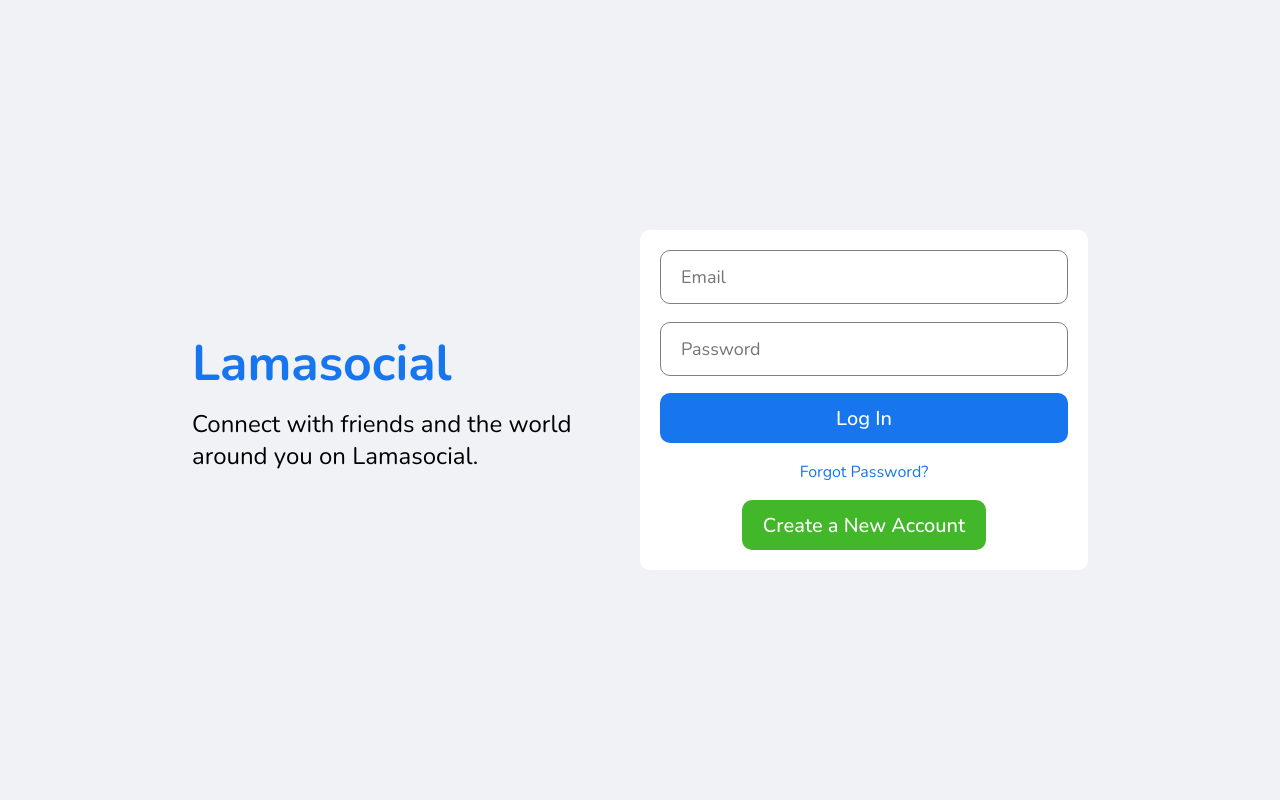
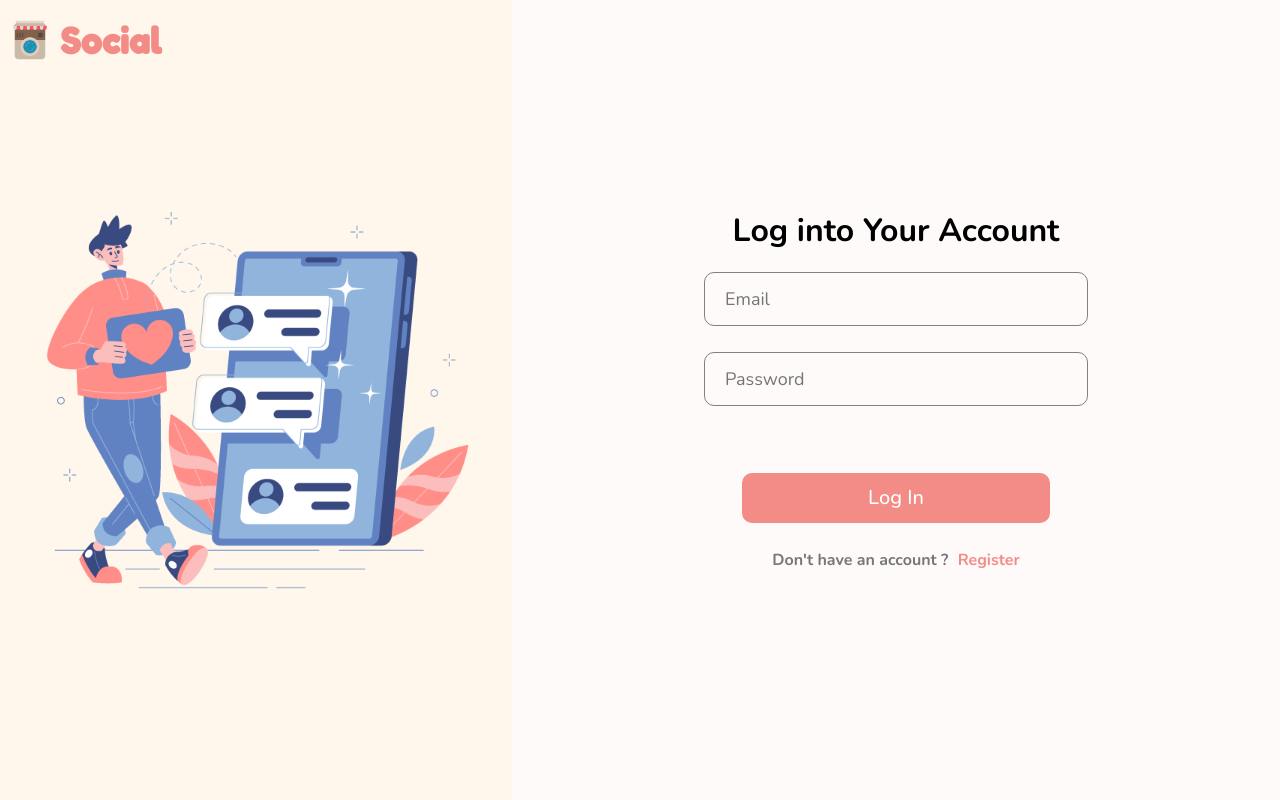
Before and after one commit to Sabbir-Rahman/socialMediaMern, a React (Create React App) app in the folder client/: page /login in a window 1280 px wide. Built offline with nearby package versions, Linux system fonts and the light colour scheme.

Commit message:
login UI done

```diff
--- a/client/src/pages/login/Login.jsx
+++ b/client/src/pages/login/Login.jsx
@@ -1,34 +1,47 @@
-import React from 'react'
-import { useContext,useRef } from 'react'
-import "./login.css"
-import { loginCall } from '../../apiCalls'
-import {AuthContext} from "../../context/AuthContext"
 import { CircularProgress } from "@material-ui/core";
+import React, { useContext, useRef } from "react";
+import { useHistory } from "react-router-dom";
+import { loginCall } from "../../apiCalls";
+import { AuthContext } from "../../context/AuthContext";
+import "./login.css";
 
 export default function Login() {
-    const email = useRef()
-    const password = useRef()
+  const email = useRef();
+  const password = useRef();
+  const history = useHistory();
 
-    const { user,isFetching,error, dispatch } = useContext(AuthContext)
+  const { user, isFetching, error, dispatch } = useContext(AuthContext);
 
-    console.log(isFetching)
+  console.log(isFetching);
 
   const handleClick = (e) => {
-        e.preventDefault()
-        loginCall({ email: email.current.value, password:password.current.value}, dispatch)
-    }
+    e.preventDefault();
+    loginCall(
+      { email: email.current.value, password: password.current.value },
+      dispatch
+    );
+  };
 
-    console.log(user)
+  console.log(user);
   return (
     <div className="login">
       <div className="loginWrapper">
         <div className="loginLeft">
-              <h3 className="loginLogo">Lamasocial</h3>
-              <span className="loginDesc">
-                Connect with friends and the world around you on Lamasocial.
-              </span>
+          <div className="registerLogo">
+            <img src="assets/social.png" alt="logo" />
+            <h3 className="registerLogo">Social</h3>
+          </div>
+          <img
+            src="assets/Testimonial.png"
+            alt="welcome"
+            height={450}
+            width={450}
+          />
         </div>
         <div className="loginRight">
+          <div>
+            <h1 className="loginRight-heading">Log into Your Account</h1>
+          </div>
           <form className="loginBox" onSubmit={handleClick}>
             <input
               placeholder="Email"
@@ -42,7 +55,7 @@ export default function Login() {
               type="password"
               required
               minLength="6"
-                  className="loginInput"
+              className="loginInput passwordInput"
               ref={password}
             />
             <button className="loginButton" type="submit" disabled={isFetching}>
@@ -52,14 +65,10 @@ export default function Login() {
                 "Log In"
               )}
             </button>
-                <span className="loginForgot">Forgot Password?</span>
-                <button className="loginRegisterButton">
-                  {isFetching ? (
-                    <CircularProgress color="white" size="20px" />
-                  ) : (
-                    "Create a New Account"
-                  )}
-                </button>
+            <p className="callToRegister">
+              Don't have an account ?{" "}
+              <span onClick={() => history.push("/register")}>Register</span>
+            </p>
           </form>
         </div>
       </div>
--- a/client/src/pages/login/login.css
+++ b/client/src/pages/login/login.css
@@ -8,17 +8,28 @@
 }
 
 .loginWrapper {
-    width: 70%;
-    height: 70%;
+  width: 100%;
+  height: 100%;
   display: flex;
+  position: relative;
 }
 
-.loginLeft,
-.loginRight {
-    flex: 1;
+.loginLeft {
+  background-color: #fff7eb;
+  flex: 2;
   display: flex;
   flex-direction: column;
   justify-content: center;
+  align-items: center;
+}
+
+.loginRight {
+  flex: 3;
+  display: flex;
+  flex-direction: column;
+  justify-content: center;
+  align-items: center;
+  background-color: #fffafa;
 }
 
 .loginLogo {
@@ -28,18 +39,18 @@
   margin-bottom: 10px;
 }
 
-.loginDesc{
+.loginDesc {
   font-size: 24px;
 }
 
 .loginBox {
   height: 300px;
   padding: 20px;
-    background-color: white;
   border-radius: 10px;
   display: flex;
   flex-direction: column;
   justify-content: space-between;
+  width: 50%;
 }
 
 .loginInput {
@@ -48,46 +59,47 @@
   border: 1px solid gray;
   font-size: 18px;
   padding-left: 20px;
+  background-color: #fffafa;
 }
 
 .loginInput:focus {
   outline: none;
+  border: 2px solid #f38b86;
 }
 
-
-.loginButton{
+.loginButton {
   height: 50px;
   border-radius: 10px;
   border: none;
-    background-color: #1775ee;
+  background-color: #f38b86;
+  width: 80%;
+  margin: 0 auto;
+  margin-top: 0.5rem;
   color: white;
   font-size: 20px;
   font-weight: 500;
   cursor: pointer;
 }
+.passwordInput {
+  margin-top: -2rem;
+}
 
-.loginButton:focus{
+.loginButton:focus {
   outline: none;
 }
 
-.loginButton:disabled{
+.loginButton:disabled {
   cursor: not-allowed;
 }
 
-.loginForgot{
+.callToRegister {
+  margin-top: -2rem;
   text-align: center;
-    color: #1775ee;
+  color: #777;
+  font-weight: bold;
 }
-
-.loginRegisterButton{
-    width: 60%;
-    align-self: center;
-    height: 50px;
-    border-radius: 10px;
-    border: none;
-    background-color: #42b72a;
-    color: white;
-    font-size: 20px;
-    font-weight: 500;
+.callToRegister span {
+  margin-left: 5px;
+  color: #f38b86;
   cursor: pointer;
 }
--- a/client/src/pages/register/register.css
+++ b/client/src/pages/register/register.css
@@ -57,15 +57,13 @@
 .registerBox {
   height: 400px;
   padding: 20px;
-  /* background-color: whtrite; */
   border-radius: 10px;
   display: flex;
   flex-direction: column;
   justify-content: space-between;
   width: 50%;
 }
-.registerRight-heading {
-}
+
 .registerInput {
   height: 50px;
   border-radius: 10px;
```
Lines whose indentation alone changed are shown as unchanged.
